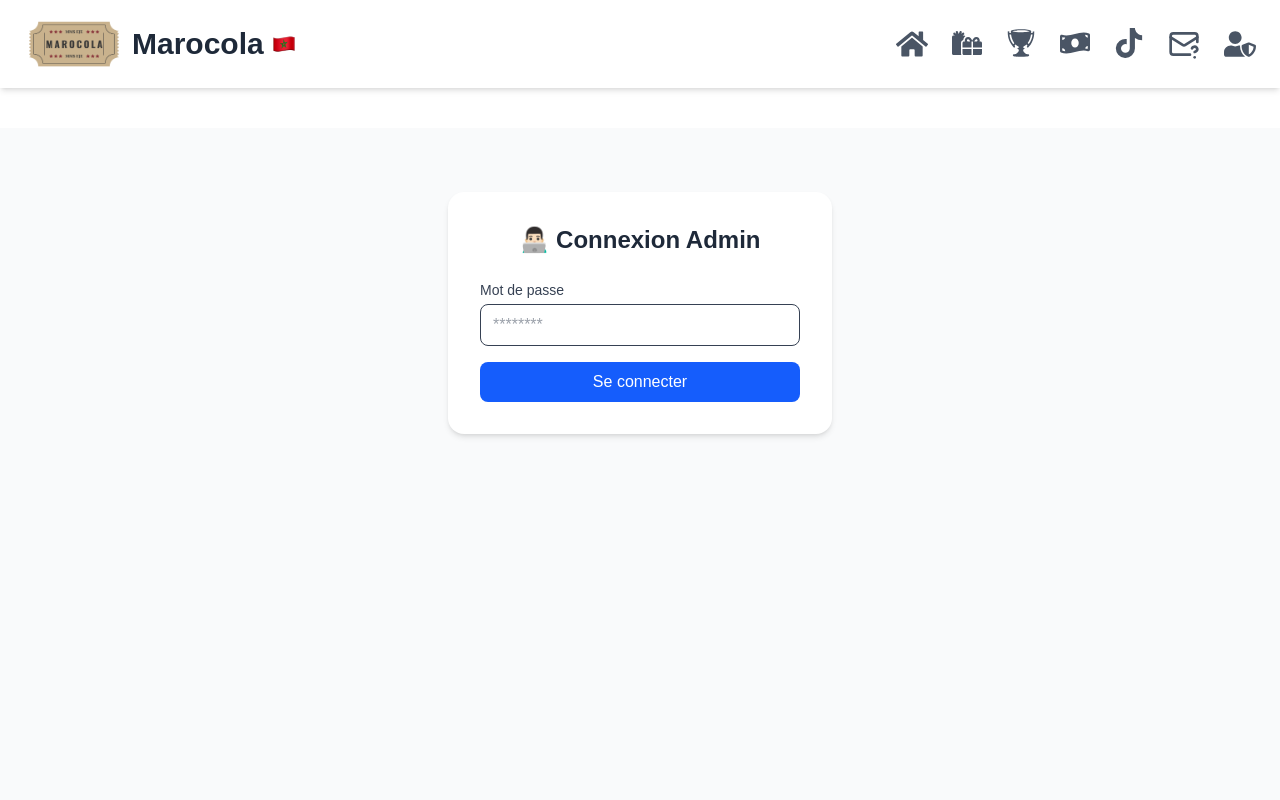
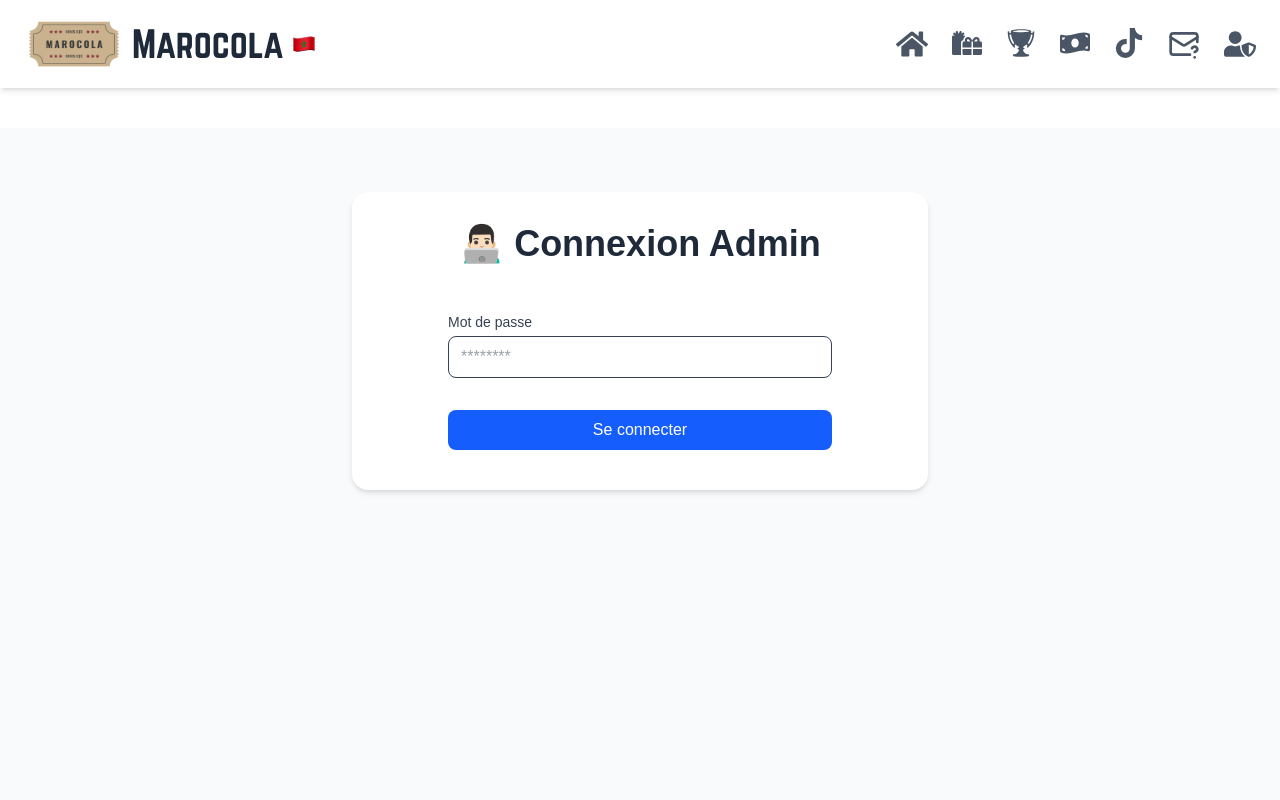
Before and after one commit to Hedi1312/Tombola, a Next.js app in the folder tombola-site/: page /admin-login in a window 1280 px wide. Shown: the top 800 px of the page. Built offline with nearby package versions, Linux system fonts and the light colour scheme.

Commit message:
Reglage UI

```diff
--- a/tombola-site/app/admin-login/page.tsx
+++ b/tombola-site/app/admin-login/page.tsx
@@ -38,12 +38,13 @@ export default function LoginPage() {
 
     return (
         <section className="min-h-screen flex flex-col items-center justify-start pt-16 px-6 bg-gray-50">
-            <div className="w-full max-w-sm mx-auto rounded-2xl bg-white p-8 shadow-md mb-12">
-                <h1 className="mb-6 text-center text-2xl font-bold text-gray-800">👨🏻‍💻 Connexion Admin</h1>
+            <div className="w-full max-w-xl mx-auto rounded-2xl bg-white p-8 shadow-md mb-12">
 
-                {error && <p className="mb-4 rounded-lg bg-red-100 p-2 text-center text-red-600">{error}</p>}
+                <h1 className="text-3xl md:text-4xl font-extrabold text-gray-800 text-center ">👨🏻‍💻 Connexion Admin</h1>
 
-                <form onSubmit={handleLogin} className="space-y-4 text-gray-700">
+                {error && <p className="mb-4 mt-10 rounded-lg bg-red-100 p-2 text-center text-red-600">{error}</p>}
+
+                <form onSubmit={handleLogin} className="space-y-4 text-gray-700 mt-12 max-w-sm mx-auto">
                     <div>
                         <label className="block text-sm font-medium">Mot de passe</label>
                         <input
@@ -59,7 +60,7 @@ export default function LoginPage() {
                     <button
                         type="submit"
                         disabled={loading}
-                        className="w-full rounded-lg bg-blue-600 px-4 py-2 font-medium text-white transition hover:bg-blue-700 disabled:opacity-50 cursor-pointer"
+                        className="w-full rounded-lg bg-blue-600 px-4 py-2 mt-4 mb-2 font-medium text-white transition hover:bg-blue-700 disabled:opacity-50 cursor-pointer"
                     >
                         {loading ? "Connexion..." : "Se connecter"}
                     </button>
--- a/tombola-site/app/admin/creer-ticket/page.tsx
+++ b/tombola-site/app/admin/creer-ticket/page.tsx
@@ -129,7 +129,7 @@ export default function AddTicketForm() {
                                     type="number"
                                     inputMode="numeric"
                                     pattern="[0-9]*"
-                                    placeholder="Nombre de tickets"
+                                    placeholder="1-100"
                                     value={quantity}
                                     onChange={(e) => setQuantity(e.target.value)}
                                     onBlur={() => {
@@ -141,7 +141,7 @@ export default function AddTicketForm() {
                                     min={1}
                                     max={100}
                                     required
-                                    className="border rounded-lg px-3 py-2 w-24 text-center"
+                                    className="border rounded-lg px-3 py-2 w-24 text-center font-bold"
                                 />
 
                                 {/* Bouton + */}
@@ -166,8 +166,6 @@ export default function AddTicketForm() {
                     </div>
 
 
-
-
                     <button
                         type="submit"
                         disabled={loading}
--- a/tombola-site/app/admin/dashboard/page.tsx
+++ b/tombola-site/app/admin/dashboard/page.tsx
@@ -50,7 +50,7 @@ export default function DashboardPage() {
             <div className="mx-auto max-w-5xl w-full mb-12">
                 {/* Titre + bouton logout */}
                 <div className="flex flex-col items-center lg:flex-row lg:justify-center lg:gap-4 mb-10 w-full relative">
-                    <h1 className="text-4xl font-bold text-gray-800 text-center">
+                    <h1 className="text-3xl md:text-4xl font-extrabold text-gray-800 text-center">
                         👨🏻‍💻 Espace Admin
                     </h1>
                     <button
--- a/tombola-site/app/components/Navbar.tsx
+++ b/tombola-site/app/components/Navbar.tsx
@@ -38,7 +38,7 @@ export default function Navbar() {
     return (
         <nav className="bg-white shadow-md w-full">
             <div className="max-w-8xl mx-auto px-6 py-4 flex justify-between items-center">
-                <Link href="/" className="flex items-center gap-2 text-3xl font-bold text-gray-800">
+                <Link href="/" className="flex items-center gap-2 text-4xl text-gray-800" onClick={handleLinkClick}  style={{ fontFamily: 'Norwester'}}>
                     <Image src="/img/ticket/ticket.png" alt="Ticket" width={100} height={100} />
                     <span>Marocola</span>
                     <Image src="/img/ui/maroc.png" alt="Maroc" width={24} height={24} />
--- a/tombola-site/app/contact/page.tsx
+++ b/tombola-site/app/contact/page.tsx
@@ -51,7 +51,7 @@ export default function Contact() {
 
     return (
         <section className="min-h-screen flex flex-col items-center justify-start pt-16 px-6 bg-gray-50">
-            <div className="w-full max-w-lg bg-white rounded-3xl shadow-xl p-8 flex flex-col gap-6 mb-12">
+            <div className="w-full max-w-2xl bg-white rounded-3xl shadow-xl p-8 flex flex-col gap-6 mb-12">
                 <div className="flex items-center justify-center space-x-6">
                     <MailQuestionMark className="h-10 w-10 text-red-800" />
                     <h1 className="text-3xl font-extrabold text-gray-800">Contact / Support</h1>
--- a/tombola-site/app/lot-a-gagner/page.tsx
+++ b/tombola-site/app/lot-a-gagner/page.tsx
@@ -10,7 +10,7 @@ export default function LotAGagnerPage() {
 
     return (
         <section className="min-h-screen flex flex-col items-center justify-start pt-16 px-6 bg-gray-50 relative overflow-hidden">
-            <div className="w-full max-w-7xl bg-white rounded-3xl shadow-xl p-6 md:p-10 mx-auto mb-12 text-gray-700">
+            <div className="w-full max-w-7xl bg-white rounded-3xl shadow-xl p-8 mx-auto mb-12 text-gray-700">
                 {/* Header */}
                 <div className="flex items-center justify-center space-x-6 mb-20">
                     <FaGifts className="h-10 w-10 text-red-800" />
--- a/tombola-site/app/mes-tickets/page.tsx
+++ b/tombola-site/app/mes-tickets/page.tsx
@@ -43,8 +43,8 @@ export default function MesTickets() {
 
         let elapsedTime = 0;
         const pollingInterval = 2000; // toutes les 2 secondes
-        const minDelay = 1000; // délai minimum 3 secondes
-        const maxTime = 60000; // 30 secondes maximum
+        const minDelay = 3000; // délai minimum 3 secondes
+        const maxTime = 15000; // 15 secondes maximum
 
         const startTime = Date.now();
 
--- a/tombola-site/app/page.tsx
+++ b/tombola-site/app/page.tsx
@@ -11,7 +11,7 @@ export default function Home() {
     return (
         <section className="min-h-screen bg-gray-50 flex flex-col items-center justify-start pt-16 px-4 md:px-6">
             {/* Conteneur principal en ligne */}
-            <div className="flex flex-col md:flex-row gap-6 max-w-6xl w-full mb-12 items-start">
+            <div className="flex flex-col md:flex-row gap-10 max-w-6xl w-full mb-12 items-start">
                 {/* Bloc tombola fixe */}
                 <div className="md:w-2/5 bg-white rounded-2xl shadow-md p-8 text-center text-gray-700 flex-shrink-0">
                     {/* Image + Titre alignés */}
@@ -34,7 +34,7 @@ export default function Home() {
 
                 {/* Bloc présentation centré */}
                 <div className="flex-1 bg-white rounded-2xl shadow-md p-8 text-gray-700 flex flex-col justify-start items-center text-center md:min-h-90">
-                    <h1 className="flex items-center justify-center gap-3 text-3xl md:text-4xl font-bold mb-4 text-gray-800">
+                    <h1 className="flex items-center justify-center gap-3 text-3xl md:text-4xl font-bold mb-3 mt-1 text-gray-800">
                         <FileText size={40}/>
                         Présentation
                     </h1>
```
Also changed, not shown: tombola-site/public/img/ticket/ticket.png.
